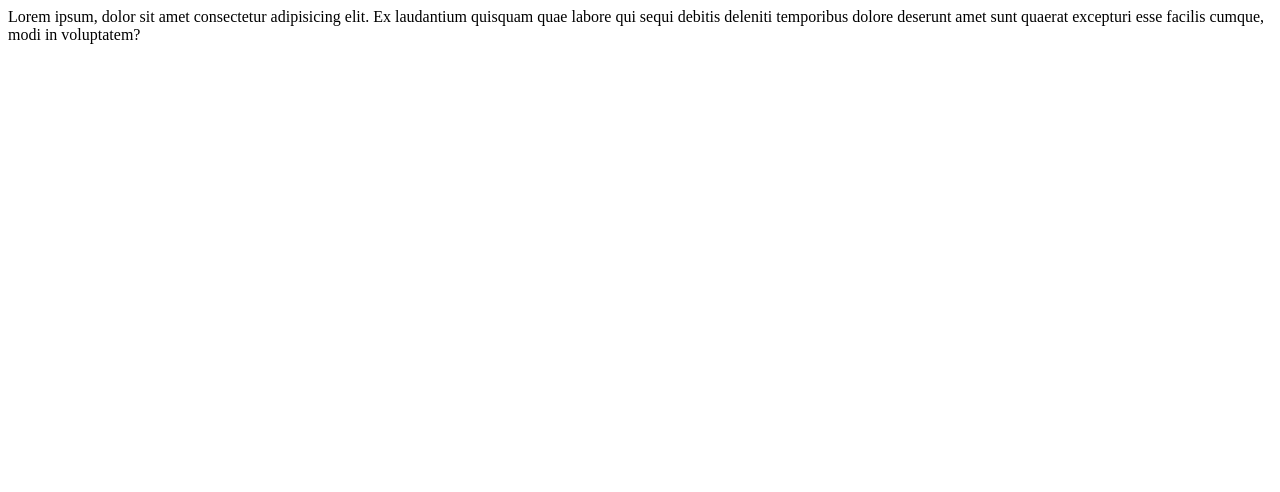
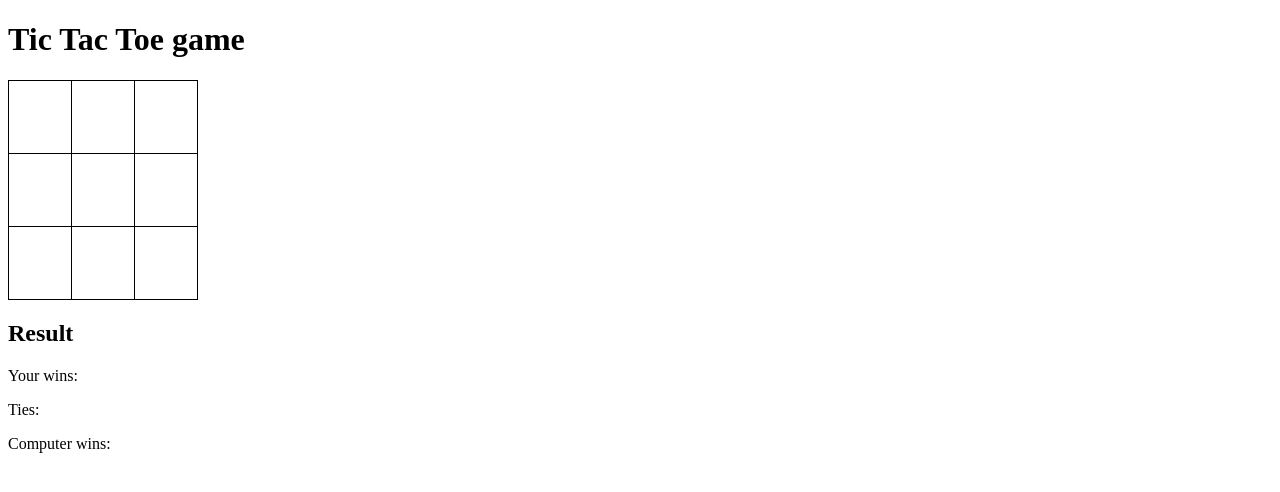
Before and after one commit to mazuros2/AI-projects, a plain HTML site: page AI_Tic-Tac-Toe/index.html in a window 1280 px wide. Drawn offline with Linux system fonts and the light colour scheme.

Commit message:
basic styling

```diff
--- a/AI_Tic-Tac-Toe/index.html
+++ b/AI_Tic-Tac-Toe/index.html
@@ -4,8 +4,37 @@
     <meta charset="UTF-8">
     <meta name="viewport" content="width=device-width, initial-scale=1.0">
     <title>Tic-Tac-Toe-AiGame</title>
+    <link rel="stylesheet" href="style.css">
 </head>
 <body>
-    Lorem ipsum, dolor sit amet consectetur adipisicing elit. Ex laudantium quisquam quae labore qui sequi debitis deleniti temporibus dolore deserunt amet sunt quaerat excepturi esse facilis cumque, modi in voluptatem?
+    <h1>Tic Tac Toe game</h1>
+
+    <div class="board">
+        <table border="1">
+            <tr>
+              <td></td>
+              <td></td>
+              <td></td>
+            </tr>
+            <tr>
+              <td></td>
+              <td></td>
+              <td></td>
+            </tr>
+            <tr>
+              <td></td>
+              <td></td>
+              <td></td>
+            </tr>
+          </table>
+    </div>
+
+    <div class="info">
+        <h2>Result</h2>
+
+        <p>Your wins:  </p>
+        <p>Ties:  </p>
+        <p>Computer wins:  </p>
+    </div>
 </body>
 </html>
--- /dev/null
+++ b/AI_Tic-Tac-Toe/style.css
@@ -0,0 +1,11 @@
+table {
+    border-collapse: collapse;
+    width: 15%;
+}
+
+td {
+    border: 1px solid black;
+    padding: 24px;
+    height: 24px;
+    text-align: center;
+}
```
